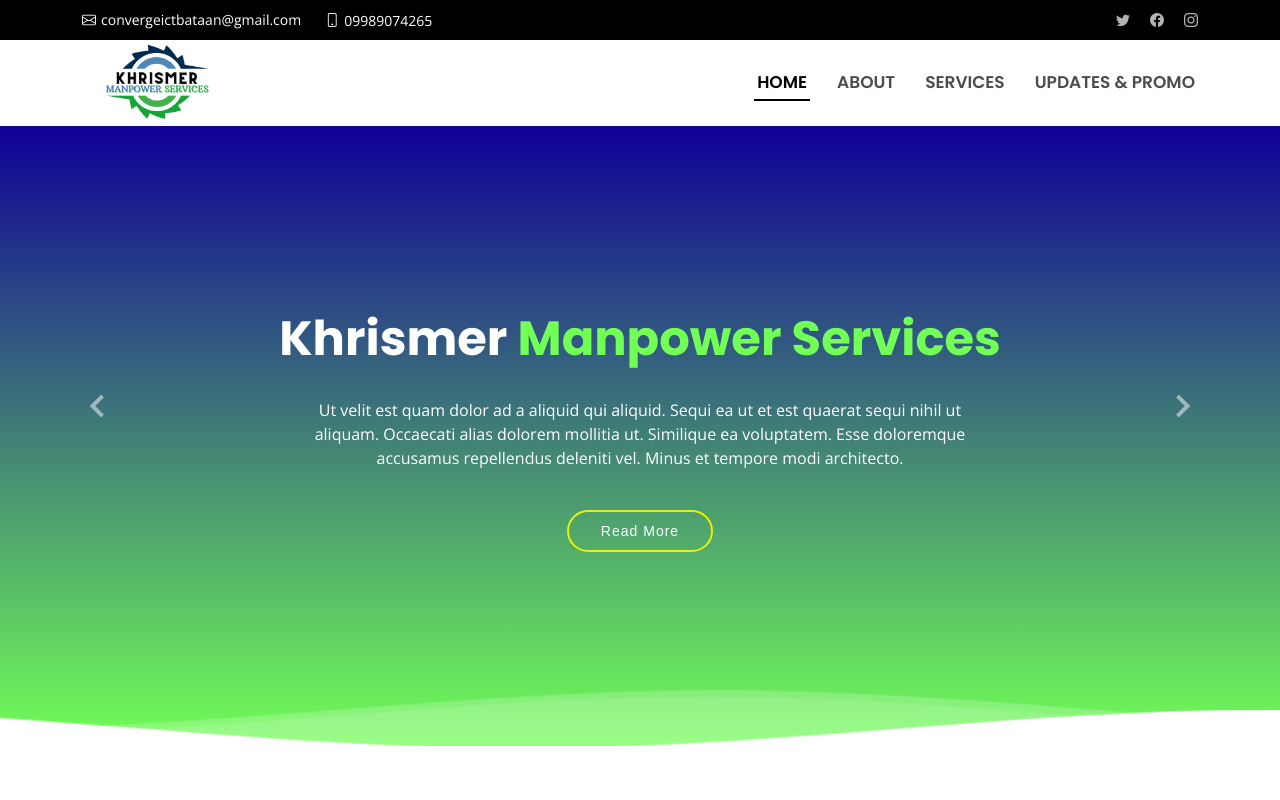
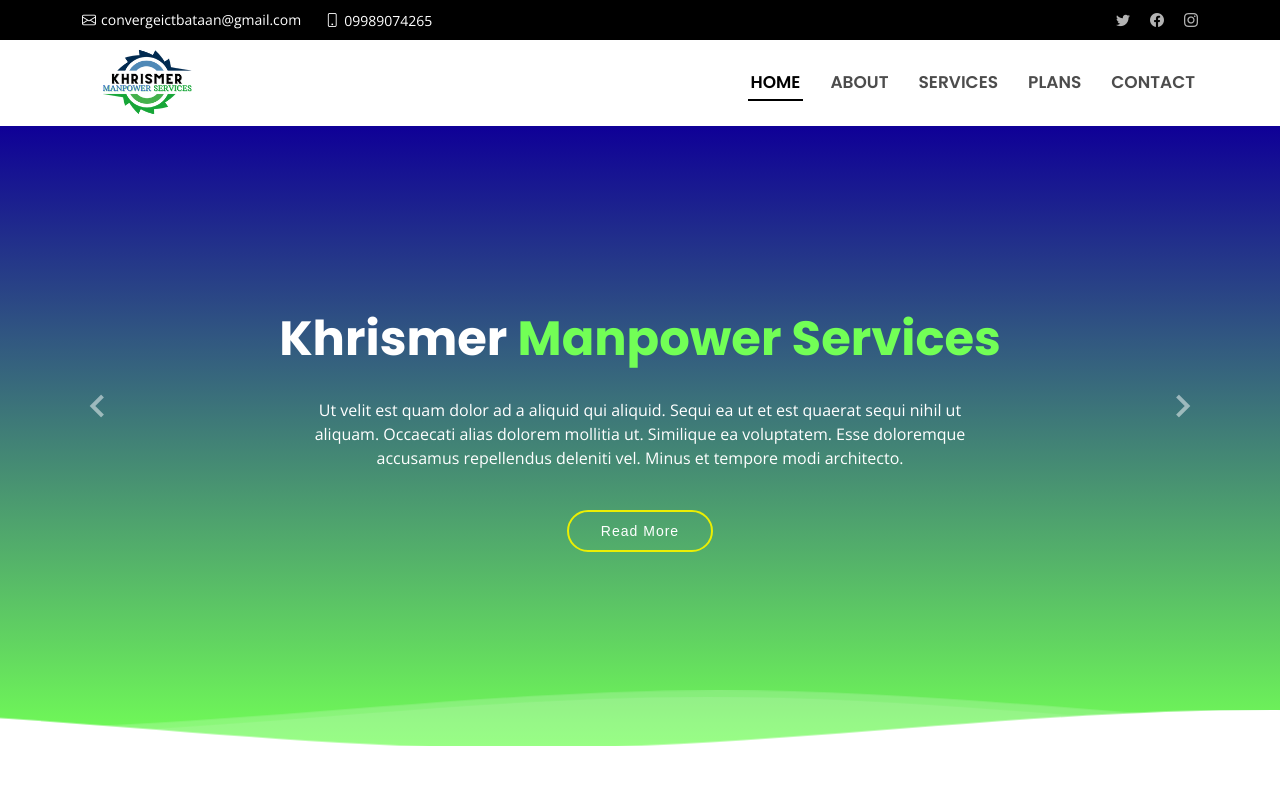
Before and after one commit to jcsomera/KHRISMER-MANPOWER-SERVICES_Website, a plain HTML site: page index.html in a window 1280 px wide. Shown: the top 800 px of the page. Drawn offline with nearby package versions, Linux system fonts and the light colour scheme.

Commit message:
modified:   assets/js/main.js modified:   index.html

```diff
--- a/assets/js/main.js
+++ b/assets/js/main.js
@@ -79,19 +79,23 @@
   }
 
   /**
-   * Toggle .header-scrolled class to #header when page is scrolled
+   * Header fixed top on scroll
    */
    let selectHeader = select('#header')
    if (selectHeader) {
-    const headerScrolled = () => {
-      if (window.scrollY > 100) {
-        selectHeader.classList.add('header-scrolled')
+     let headerOffset = selectHeader.offsetTop
+     let nextElement = selectHeader.nextElementSibling
+     const headerFixed = () => {
+       if ((headerOffset - window.scrollY) <= 0) {
+         selectHeader.classList.add('fixed-top')
+         nextElement.classList.add('scrolled-offset')
        } else {
-        selectHeader.classList.remove('header-scrolled')
+         selectHeader.classList.remove('fixed-top')
+         nextElement.classList.remove('scrolled-offset')
        }
      }
-    window.addEventListener('load', headerScrolled)
-    onscroll(document, headerScrolled)
+     window.addEventListener('load', headerFixed)
+     onscroll(document, headerFixed)
    }
 
   /**
--- a/index.html
+++ b/index.html
@@ -56,7 +56,7 @@
   <header id="header" class="d-flex align-items-center">
     <div class="container d-flex align-items-center justify-content-between">
 
-      <a href="index.html"><img src="assets/img/logo.png" width="150"></a>
+      <a href="index.html"><img src="assets/img/logo.png" width="130"></a>
       <!-- Uncomment below if you prefer to use an image logo -->
       <!-- <a href="index.html" class="logo"><img src="assets/img/logo.png" alt=""></a>-->
 
@@ -65,7 +65,8 @@
           <li><a class="nav-link scrollto active" href="#hero">HOME</a></li>
           <li><a class="nav-link scrollto" href="#about">ABOUT</a></li>
           <li><a class="nav-link scrollto" href="#services">SERVICES</a></li>
-          <li><a class="nav-link scrollto " href="#updates">UPDATES & PROMO</a></li>
+          <li><a class="nav-link scrollto " href="#updates">PLANS</a></li>
+          <li><a class="nav-link scrollto " href="#updates">CONTACT</a></li>
         </ul>
         <i class="bi bi-list mobile-nav-toggle"></i>
       </nav><!-- .navbar -->
```
Lines whose indentation alone changed are shown as unchanged.
